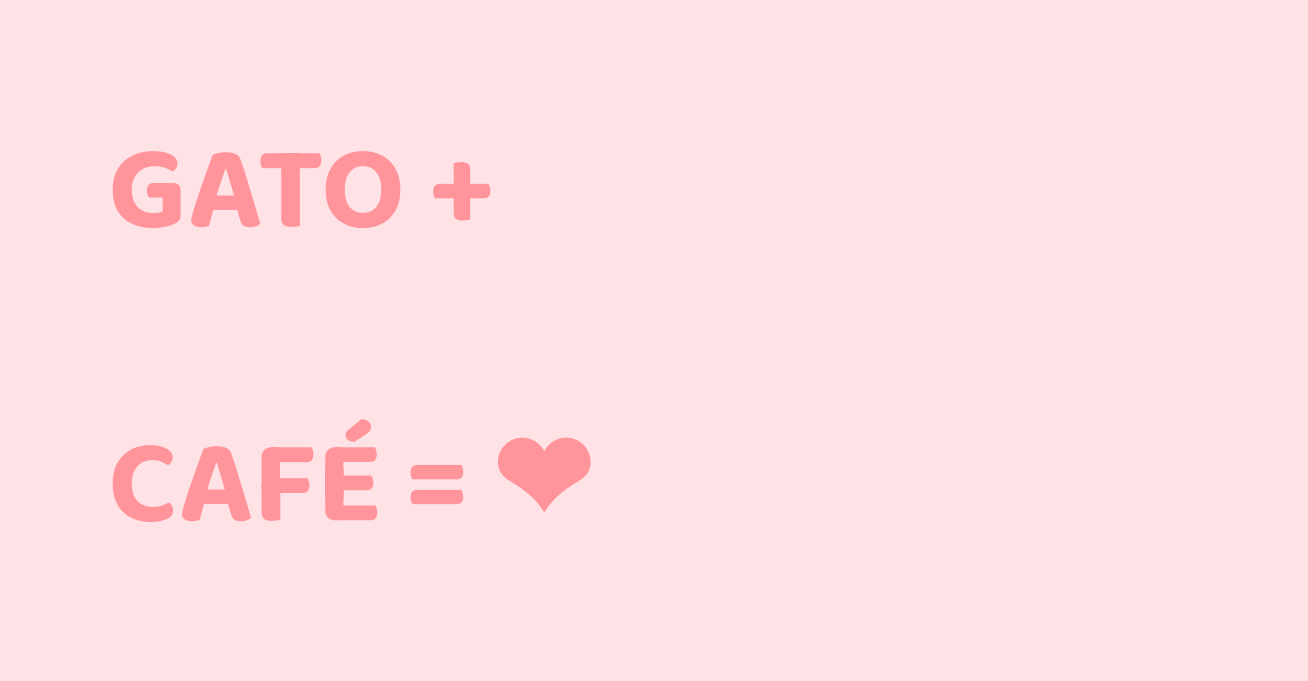
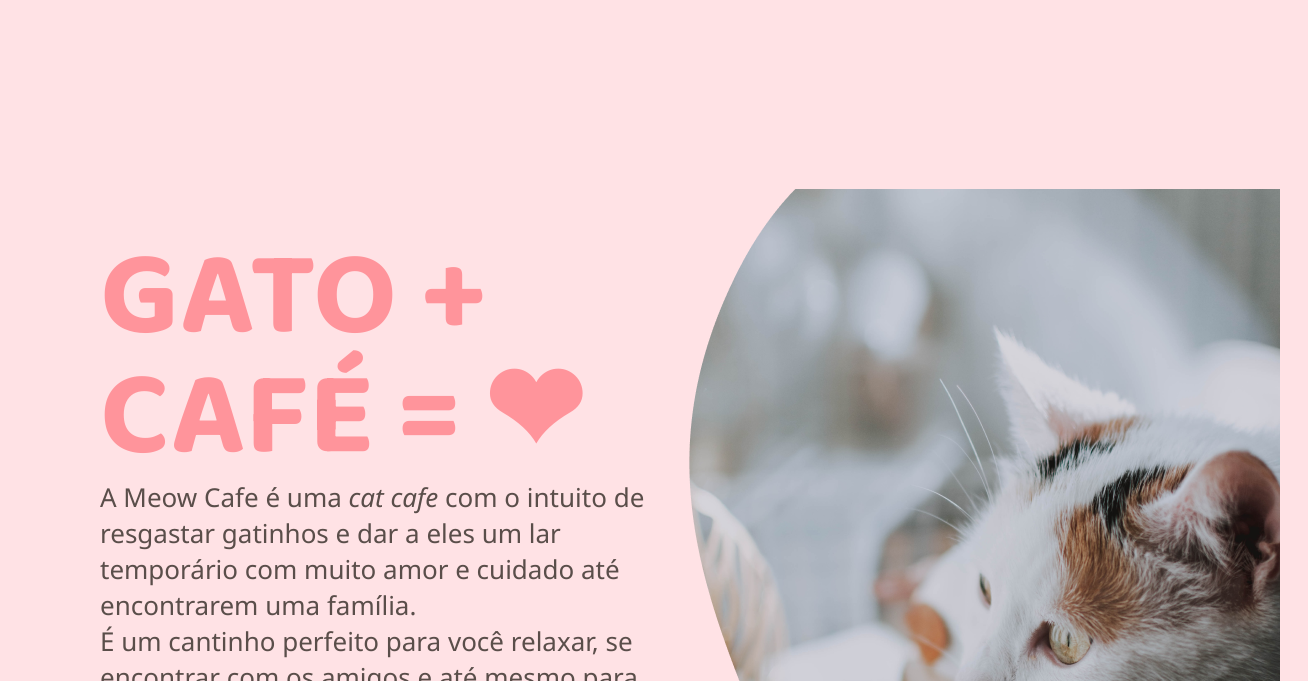
Before and after one commit to yayaflc/meow-cafe, a plain HTML site: page index.html in a window 1280 px wide. Shown: the part 900-1581 px from the top of the page, 1308 px wide, since content can reach past the window. Drawn offline with Linux system fonts and the light colour scheme.

Commit message:
fix: title and content positions

```diff
--- a/assets/css/styles.css
+++ b/assets/css/styles.css
@@ -1,5 +1,12 @@
 @import url('https://fonts.googleapis.com/css2?family=Baloo+Bhai+2:wght@400;700&display=swap');
 @import url('https://fonts.googleapis.com/css2?family=Noto+Sans:ital,wght@0,400;0,700;1,400&display=swap');
+
+*{
+    margin: 0;
+    padding: 0;
+    box-sizing: border-box;
+    scroll-behavior: smooth;
+}
 
 body{
     background-color: #FFE2E5;
@@ -16,6 +23,8 @@
     font-size: 120px;
     color: #FF949B;
     text-transform: uppercase;
+    margin: 0;
+    line-height: 100%;
 }
 
 .button{
@@ -39,10 +48,21 @@
     opacity: 40%;
 }
 
+.text{
+    padding-top: 50px;
+}
+
 .main-content{
     font-family: 'Noto Sans', sans-serif;
     color: #5A4E4A;
     font-size: 26px;
-    width: 1200px;
     padding-left: 100px;
+    padding-top: 200px;
+    display: flex;
+    flex-direction:row;
 }
+
+.image-main-content{
+    display: flex;
+    align-items: flex-end;
+}
--- a/index.html
+++ b/index.html
@@ -18,6 +18,7 @@
         <img class="arrow" src="assets/images/arrow.png">
     </div>
     <section class="main-content">
+        <div class="text">
             <div class="title-main-content">
                 <h1>Gato + </h1>
                 <h1>Café = ❤</h1>
@@ -27,6 +28,11 @@
                 <p>É um cantinho perfeito para você relaxar, se encontrar com os amigos e até mesmo para <i>coworking</i> (temos wi-fi gratuito!).</p>
                 <p>Espaço aconchegante, bebidas deleciosas e o mais importante: <b>cheio de gatinhos!</b></p>
             </div>
+        </div>
+
+        <div class="image-main-content">
+            <img src="assets/images/cat-photo.png">
+        </div>
     </section>
 </body>
 </html>
```
Also changed, not shown: assets/images/cat-photo.jpg (deleted), assets/images/cat-photo.png (added). Lines whose indentation alone changed are shown as unchanged.
